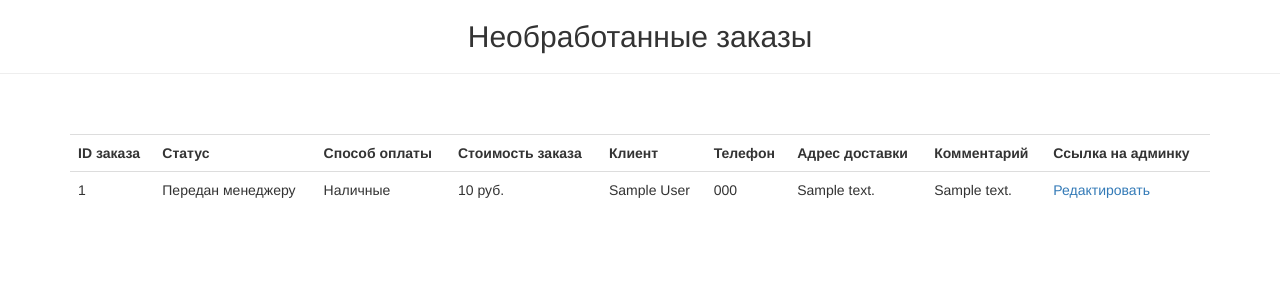
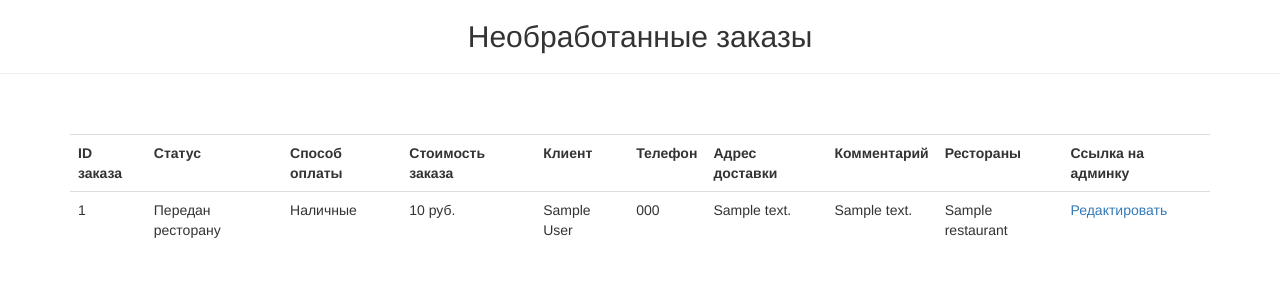
Before and after one commit to Forluc/star-burger_django_advanced_2, a Django app: page /manager/orders/ in a window 1280 px wide. Shown: the part 52-352 px from the top of the page. Run offline with Django 3.2, Linux system fonts and the light colour scheme; a user stored in the database is signed in; tables that the repository leaves empty hold one stand-in row (values such as "Sample post"); parts of the project's set-up code (start-up, migrations or seed data) failed here and were passed over; some libraries are stand-ins or nearby versions.

Commit message:
add restaurants that will fulfill the order

```diff
--- a/foodcartapp/models.py
+++ b/foodcartapp/models.py
@@ -2,6 +2,21 @@ from django.core.validators import MinValueValidator
 from django.db import models
 from phonenumber_field.modelfields import PhoneNumberField
 from django.utils import timezone
+
+
+class OrderQuerySet(models.QuerySet):
+    def get_restaurants_for_order(self):
+        menu_items = RestaurantMenuItem.objects.filter(availability=True).select_related('restaurant', 'product')
+
+        for order in self:
+            restaurants = []
+            for ordered_product in order.orders.values('product'):
+                restaurants.append(
+                    [menu_item.restaurant for menu_item in menu_items
+                     if ordered_product['product'] == menu_item.product.id]
+                )
+            order.selected_restaurants = restaurants[0]
+        return self
 
 
 class Order(models.Model):
@@ -19,6 +34,8 @@ class Order(models.Model):
                               db_index=True, default=StatusChoice.MANAGER)
     payment = models.CharField(verbose_name='Способ оплаты', max_length=2, choices=PaymentChoice.choices,
                                db_index=True, default=PaymentChoice.CASH)
+    restaurant = models.ForeignKey('Restaurant', verbose_name='Ресторан', on_delete=models.CASCADE, blank=True,
+                                   null=True, related_name='restaurants')
     firstname = models.CharField(verbose_name='Имя', max_length=20)
     lastname = models.CharField(verbose_name='Фамилия', max_length=20)
     phonenumber = PhoneNumberField(verbose_name='Телефон', db_index=True)
@@ -28,6 +45,8 @@ class Order(models.Model):
     registered_at = models.DateTimeField('Зарегистрирован в', default=timezone.now)
     called_at = models.DateTimeField('Позвонили в', db_index=True, null=True, blank=True)
     delivered_at = models.DateTimeField('Доставлен в', db_index=True, null=True, blank=True)
+
+    objects = OrderQuerySet.as_manager()
 
     class Meta:
         verbose_name = 'заказ'
--- a/restaurateur/templates/order_items.html
+++ b/restaurateur/templates/order_items.html
@@ -21,6 +21,7 @@
       <th>Телефон</th>
       <th>Адрес доставки</th>
       <th>Комментарий</th>
+      <th>Рестораны</th>
       <th>Ссылка на админку</th>
     </tr>
 
@@ -34,7 +35,24 @@
         <td>{{ item.phonenumber }}</td>
         <td>{{ item.address }}</td>
         <td>{{ item.comment }}</td>
-        <td><a href='{% url "admin:foodcartapp_order_change" object_id=item.id %}?next={{ request.path|urlencode }}'>Редактировать</a></td>
+        <td>
+          {% if item.restaurant %}
+            {{ item.restaurant.name }}
+          {% else %}
+            <details style="cursor: pointer;">
+              <summary>
+                Может быть приготовлен ресторанами:
+              </summary>
+              {% for restaurant in item.selected_restaurants %}
+                <li>{{ restaurant.name }}</li>
+              {% endfor %}
+            </details>
+          {%endif%}
+        </td>
+
+        <td>
+          <a href='{% url "admin:foodcartapp_order_change" object_id=item.id %}?next={{ request.path|urlencode }}'>Редактировать</a>
+        </td>
       </tr>
     {% endfor %}
    </table>
--- a/restaurateur/views.py
+++ b/restaurateur/views.py
@@ -91,9 +91,15 @@ def view_restaurants(request):
 
 @user_passes_test(is_manager, login_url='restaurateur:login')
 def view_orders(request):
-    order_items = Order.objects.filter(status__in=['M', 'R', 'C']).annotate(
+    order_items = Order.objects.exclude(status='P').annotate(
         total_price=Sum(F('orders__price'))
-    ).order_by('status', 'id')
+    ).order_by('status', 'id').select_related('restaurant').get_restaurants_for_order()
+
+    for order in order_items:
+        if order.status == 'M' and order.restaurant:
+            order.status = 'R'
+            order.save()
+
     return render(request, template_name='order_items.html', context={
         'order_items': order_items
     })
```
Also changed, not shown: foodcartapp/migrations/0055_order_restaurant.py (added).
